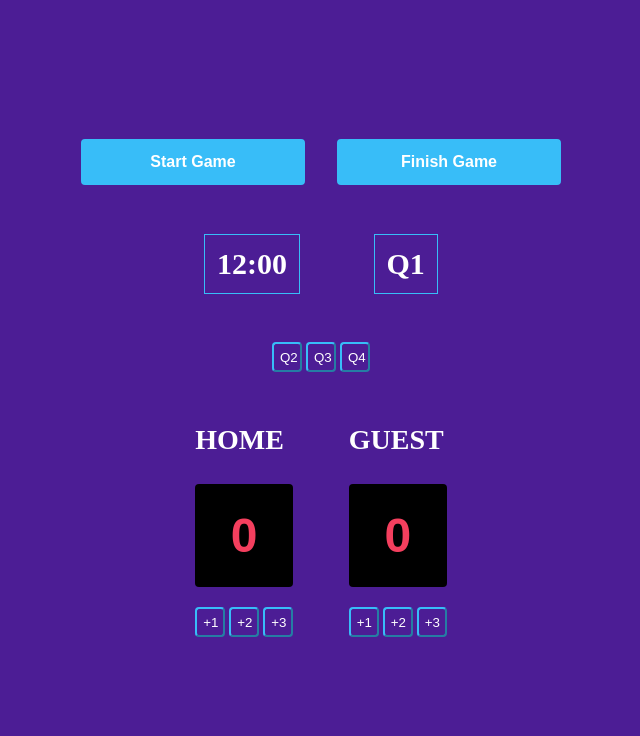
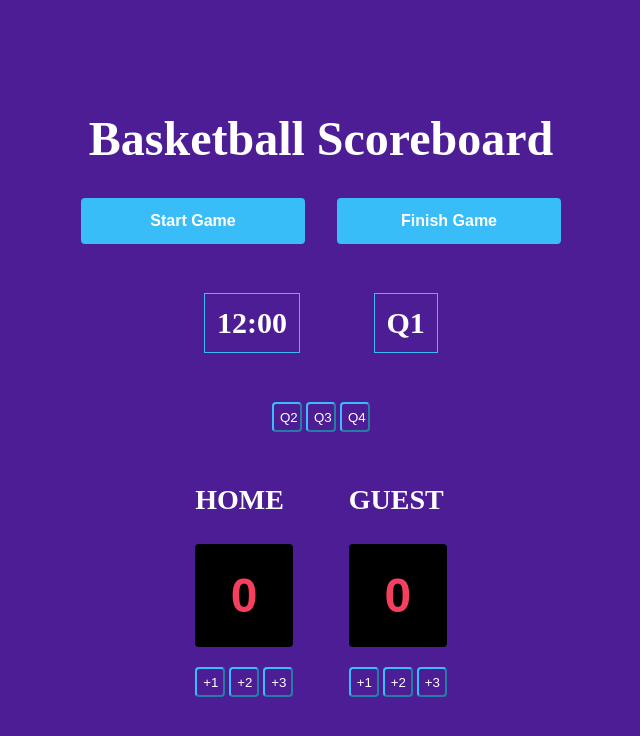
Before and after one commit to DKT15/basketball-scoreboard, a plain HTML site: page index.html in a window 1024 px wide. Shown: the whole page, without its empty margins (191-831 px from the left). Drawn offline with Linux system fonts and the light colour scheme; a web font is replaced by a local one.

Commit message:
added title.

```diff
--- a/index.css
+++ b/index.css
@@ -1,5 +1,11 @@
 body {
     margin: 0;
+}
+
+h1 {
+    color: white;
+    font-weight: 900;
+    font-size: 56px;
 }
 
 h3 {
@@ -148,6 +154,12 @@ h3 {
 
 @media only screen and (min-width: 800px) and (max-width: 1201px) {
 
+    h1 {
+        color: white;
+        font-weight: 900;
+        font-size: 48px;
+    }
+
     h3 {
         color: white;
         font-size: 28px;
@@ -197,6 +209,11 @@ h3 {
 }
 
 @media only screen and (min-width: 380px) and (max-width: 799px) {
+
+    h1 {
+        font-size: 36px;
+    }
+
     .btn-wrapper {
         width: 70%;
     }
--- a/index.html
+++ b/index.html
@@ -12,6 +12,7 @@
   </head>
   <body>
     <div class="container">
+      <h1>Basketball Scoreboard</h1>
       <div class="btn-wrapper">
         <button id="start">Start Game</button>
         <button id="finish">Finish Game</button>
```
